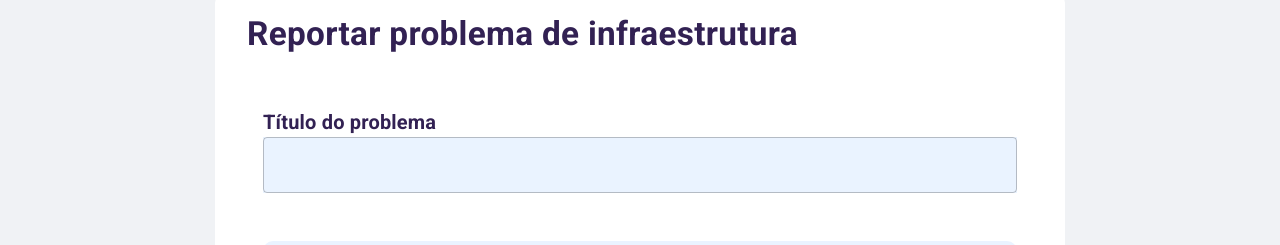
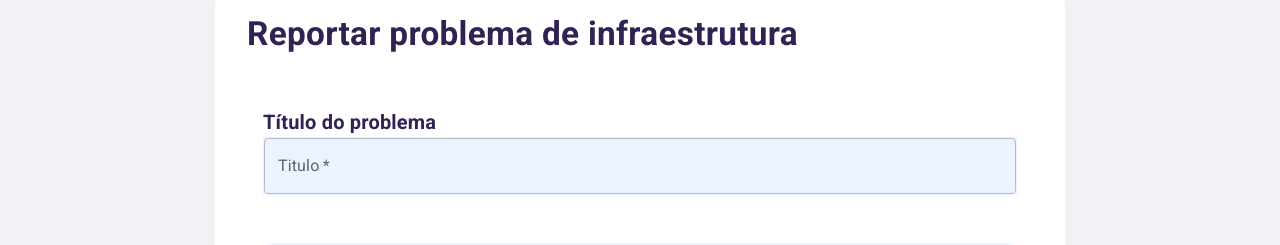
Before and after one commit to RubensLFerreira/soscidade, a React (Vite) app: page /denunciar in a window 1280 px wide. Shown: the part 104-349 px from the top of the page. Built offline with nearby package versions, Linux system fonts and the light colour scheme.

Commit message:
refactor: corrigindo sintaxe

```diff
--- a/src/pages/Denunciar/StyledDenunciar.jsx
+++ b/src/pages/Denunciar/StyledDenunciar.jsx
@@ -1,56 +1,66 @@
-import { Box, Grid, styled, Typography, TextField, Button } from "@mui/material";
+import {
+  Box,
+  Grid,
+  styled,
+  Typography,
+  TextField,
+  Button,
+} from '@mui/material';
 
 export const StyledTypography1 = styled(Typography)({
-  color: "#322153",
-  fontSize: "25pt",
-  fontWeight: "bold",
+  color: '#322153',
+  fontSize: '25pt',
+  fontWeight: 'bold',
 });
 
 export const StyledTypography2 = styled(Typography)({
-  color: "#322153",
-  fontSize: "15pt",
-  fontWeight: "bold",
+  color: '#322153',
+  fontSize: '15pt',
+  fontWeight: 'bold',
 });
 
 export const StyledTextField1 = styled(TextField)({
-  width: "100%",
-  backgroundColor: "#EAF3FF",
+  width: '100%',
+  backgroundColor: '#EAF3FF',
+  boxShadow: '0 0 0 0',
+  outline: 0,
+  border: '1px solid transparent',
 });
 
 export const StyledTextField2 = styled(TextField)({
-  width: "100%",
-  backgroundColor: "#EAF3FF",
-  marginBottom: '2rem'
+  width: '100%',
+  backgroundColor: '#EAF3FF',
+  marginBottom: '2rem',
 });
 
 export const StyledBox = styled(Box)({
-  backgroundColor: "white",
-  maxWidth: "850px",
-  width: "70vw",
-  margin: "2rem auto 1rem auto",
-  padding: "1rem 2rem",
-  borderRadius: "10px",
+  backgroundColor: 'white',
+  maxWidth: '850px',
+  width: '70vw',
+  margin: '2rem auto 1rem auto',
+  padding: '1rem 2rem',
+  borderRadius: '10px',
 });
 
 export const StyledGrid = styled(Grid)({
-  margin: "2rem 0",
-  padding: "1rem",
+  margin: '2rem 0',
+  padding: '1rem',
 });
 
 export const StyledBox2 = styled(Box)({
-  margin: "2rem 0",
-  display: "flex",
-  flexWrap: "wrap",
-  "& > :not(style)": {
+  margin: '2rem 0',
+  display: 'flex',
+  flexWrap: 'wrap',
+  '& > :not(style)': {
     m: 1,
     width: 228,
     height: 228,
     margin: 10,
   },
-  justifyContent: "space-around",
+  justifyContent: 'space-around',
 });
 
-export const StyledButton = styled(Button) ({
+export const StyledButton = styled(Button)({
   width: '200px',
   height: '60px',
   display: 'flex',
@@ -58,6 +68,6 @@ export const StyledButton = styled(Button) ({
   color: '#f5f5f5',
   backgroundColor: '#3b8efc',
   '&:hover': {
-    backgroundColor: '#1e74e6'
-  }
+    backgroundColor: '#1e74e6',
+  },
 });
--- a/src/pages/Denunciar/index.jsx
+++ b/src/pages/Denunciar/index.jsx
@@ -34,7 +34,13 @@ export default function Denunciar() {
 
         <StyledGrid>
           <StyledTypography2>Título do problema</StyledTypography2>
-          <StyledTextField1></StyledTextField1>
+          <StyledTextField1
+            label="Titulo"
+            required
+            placeholder="Ex: Buraco na rua"
+            variant="outlined"
+            onChange={(event) => setTitulo(event.target.value)}
+          />
           <UploadImagem />
         </StyledGrid>
 
```
